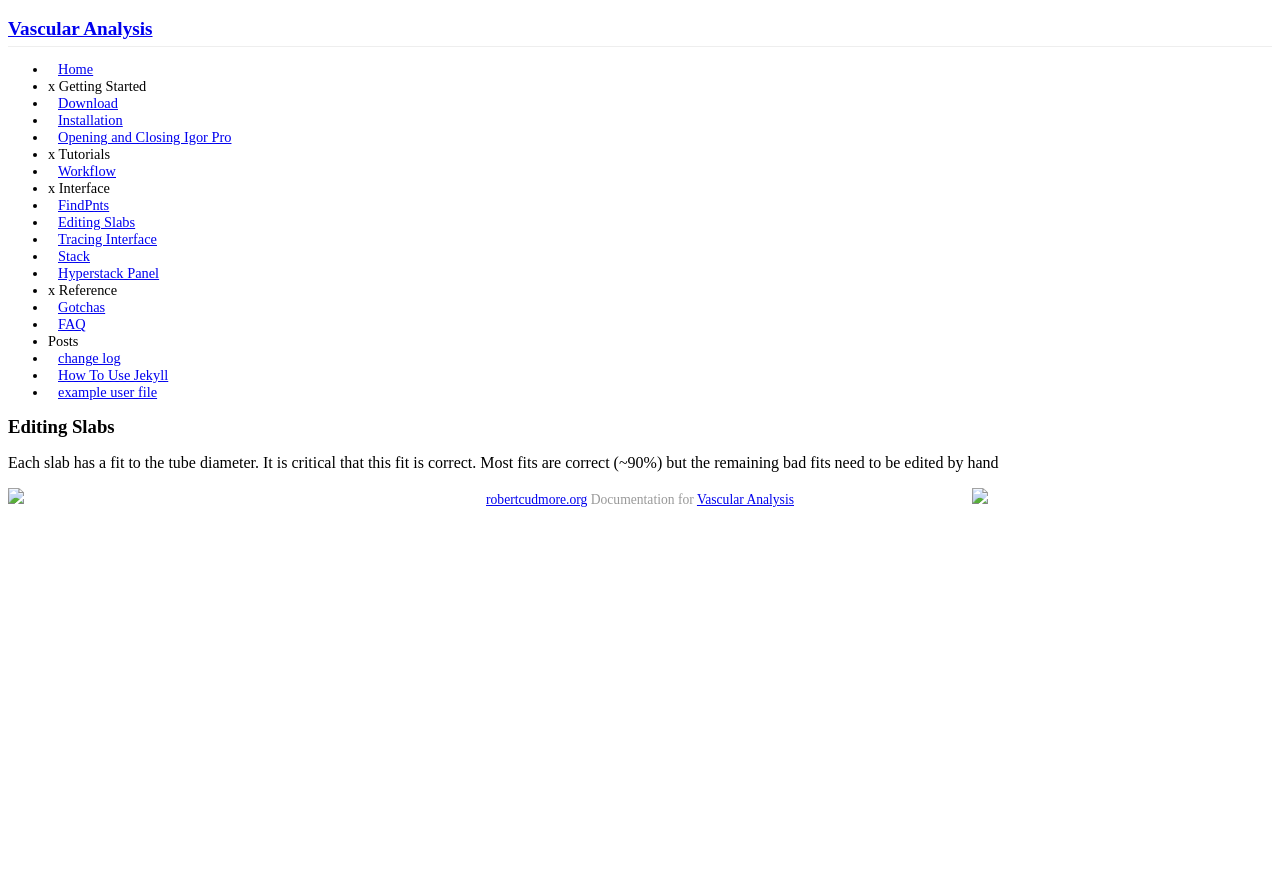
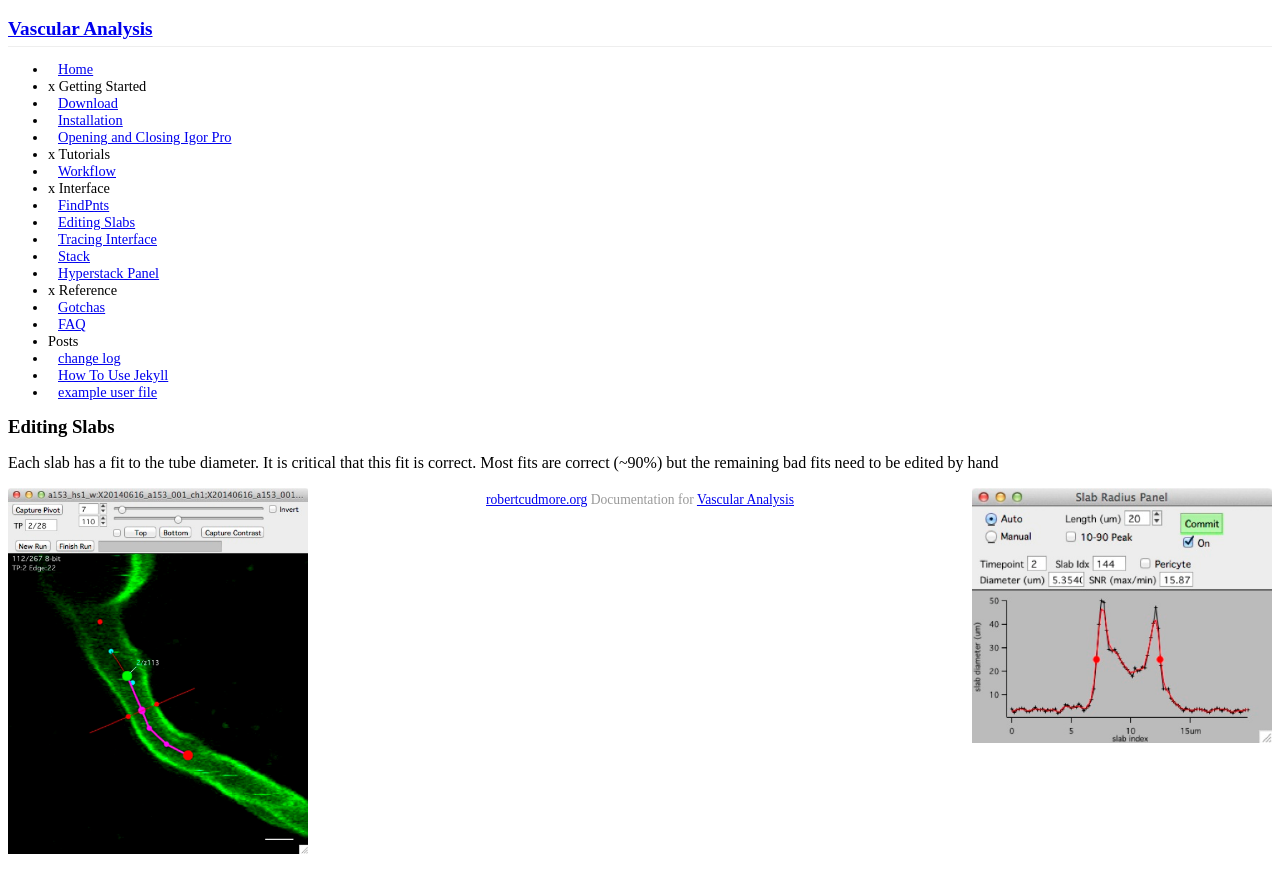
Before and after one commit to cudmore/Vascular-Analysis, a Jekyll site: the page built from _posts/2015-02-01-editing-slabs.md, in a window 1280 px wide. Shown: the top 893 px of the page. Built offline with Jekyll 4.4.1, drawn with Linux system fonts in a browser that asks for light colours; Markdown is read by kramdown in place of the engine named in the settings; a style sheet for code colours, icons or effects is not loaded.

Commit message:
Update 2015-02-01-editing-slabs.md

```diff
--- a/_posts/2015-02-01-editing-slabs.md
+++ b/_posts/2015-02-01-editing-slabs.md
@@ -7,5 +7,5 @@ date: 2015-02-01 22:46:33
 
 Each slab has a fit to the tube diameter. It is critical that this fit is correct. Most fits are correct (~90%) but the remaining bad fits need to be edited by hand
 
-<IMG SRC="..images/edit_slab_example1.jpg" ALIGN="LEFT" WIDTH="300">
-<IMG SRC="..images/edit_slab_example_2.jpg" ALIGN="RIGHT" WIDTH="300">
+<IMG SRC="../images/edit_slab_example1.jpg" ALIGN="LEFT" WIDTH="300">
+<IMG SRC="../images/edit_slab_example_2.jpg" ALIGN="RIGHT" WIDTH="300">
```
